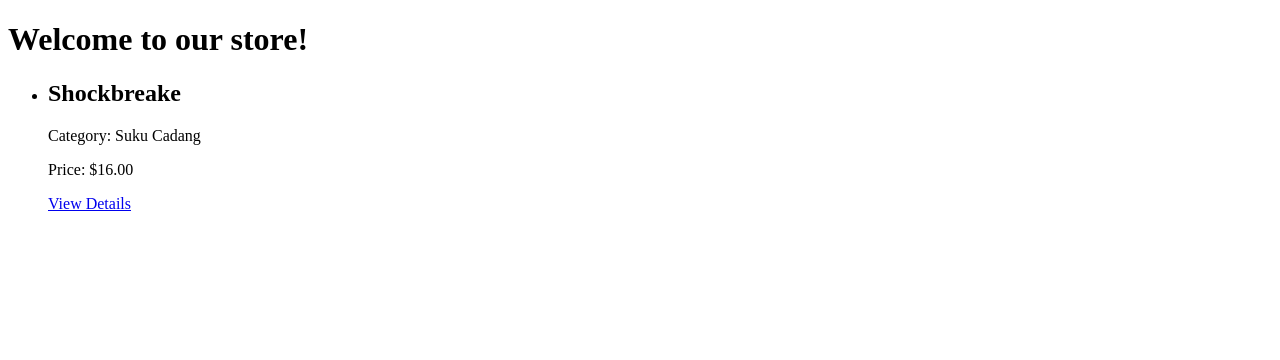
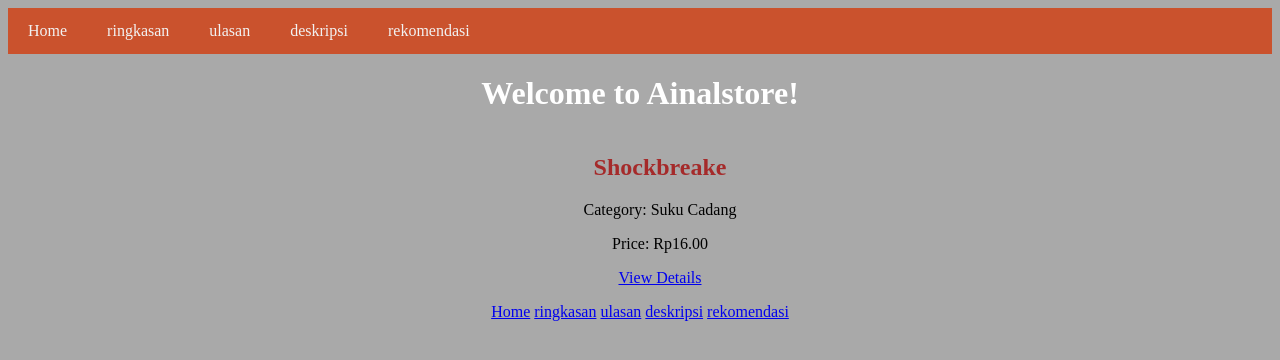
Before and after one commit to ainalakbarsinau/mycom, a Django app: page / in a window 1280 px wide. Shown: the top 360 px of the page. Run offline with Django 5.2, Linux system fonts and the light colour scheme; data comes from the database, SQL or seed files in the repository.

Commit message:
Update home.html

```diff
--- a/templates/home.html
+++ b/templates/home.html
@@ -4,20 +4,83 @@
     <meta charset="UTF-8">
     <meta name="viewport" content="width=device-width, initial-scale=1.0">
     <title>Home Store</title>
+    <style>
+        h1.judul {
+            color: white;
+            text-align: center;
+        }
+        body {
+            background-color: darkgrey;
+        }
+        nav.menu {
+            color: black;
+            text-align: center;
+        }
+        img.foto1 {
+            text-align: center;
+            width: 30%;
+            display: block;
+            margin: 0 auto;
+        }
+        li.list-produk {
+            text-align: center;
+            list-style: none;
+        }
+        h2.judul-produk {
+        color: brown;
+        }
+        .navbar {
+        overflow: hidden;
+        background-color: #ca522d;
+        }
+        .navbar a {
+            float: left;
+            display: block;
+            color: #f2f2f2;
+            text-align: center;
+            padding: 14px 20px;
+            text-decoration: none;
+        }
+        .navbar a:hover {
+            background-color: #ddd;
+            color: black;
+        }
+    </style>
 </head>
 <body>
-    <h1>Welcome to our store!</h1>
+
+    <header>
+        <div class="navbar">
+            <a href="#home">Home</a>
+            <a href="#">ringkasan</a>
+            <a href="#">ulasan</a>
+            <a href="#">deskripsi</a>
+            <a href="#">rekomendasi</a>
+          </div>
+    </header>
+
+    <h1 class="judul">Welcome to Ainalstore!</h1>
+    <img src=""class="foto1" alt="">
     <ul>
         {% for product in products %}
-            <li>
-                <h2>{{ product.name }}</h2>
+            <li class="list-produk">
+                <h2 class="judul-produk">{{ product.name }}</h2>
                 <p>Category: {{ product.category }}</p>
-                <p>Price: ${{ product.price }}</p>
+                <p>Price: Rp{{ product.price }}</p>
                 <a href="{% url 'product_detail' product_id=product.id %}">View Details</a>
                 <!-- Tambahkan detail lainnya sesuai kebutuhan -->
             </li>
         {% endfor %}
     </ul>
 
+    <footer>
+        <nav class="menu">
+            <a href="#">Home</a>
+            <a href="#">ringkasan</a>
+            <a href="#">ulasan</a>
+            <a href="#">deskripsi</a>
+            <a href="#">rekomendasi</a>
+        </nav>
+    </footer>
 </body>
 </html>
```
